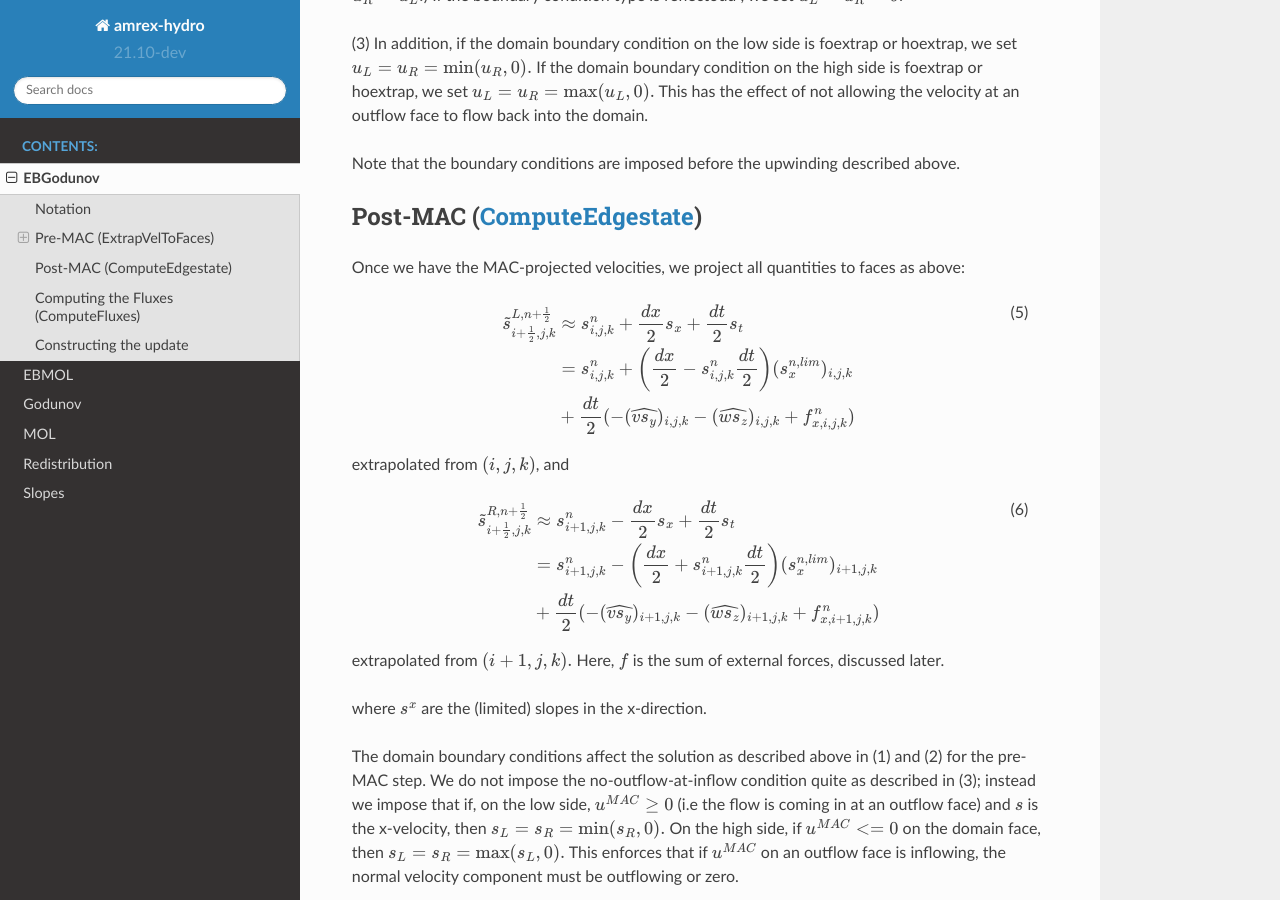
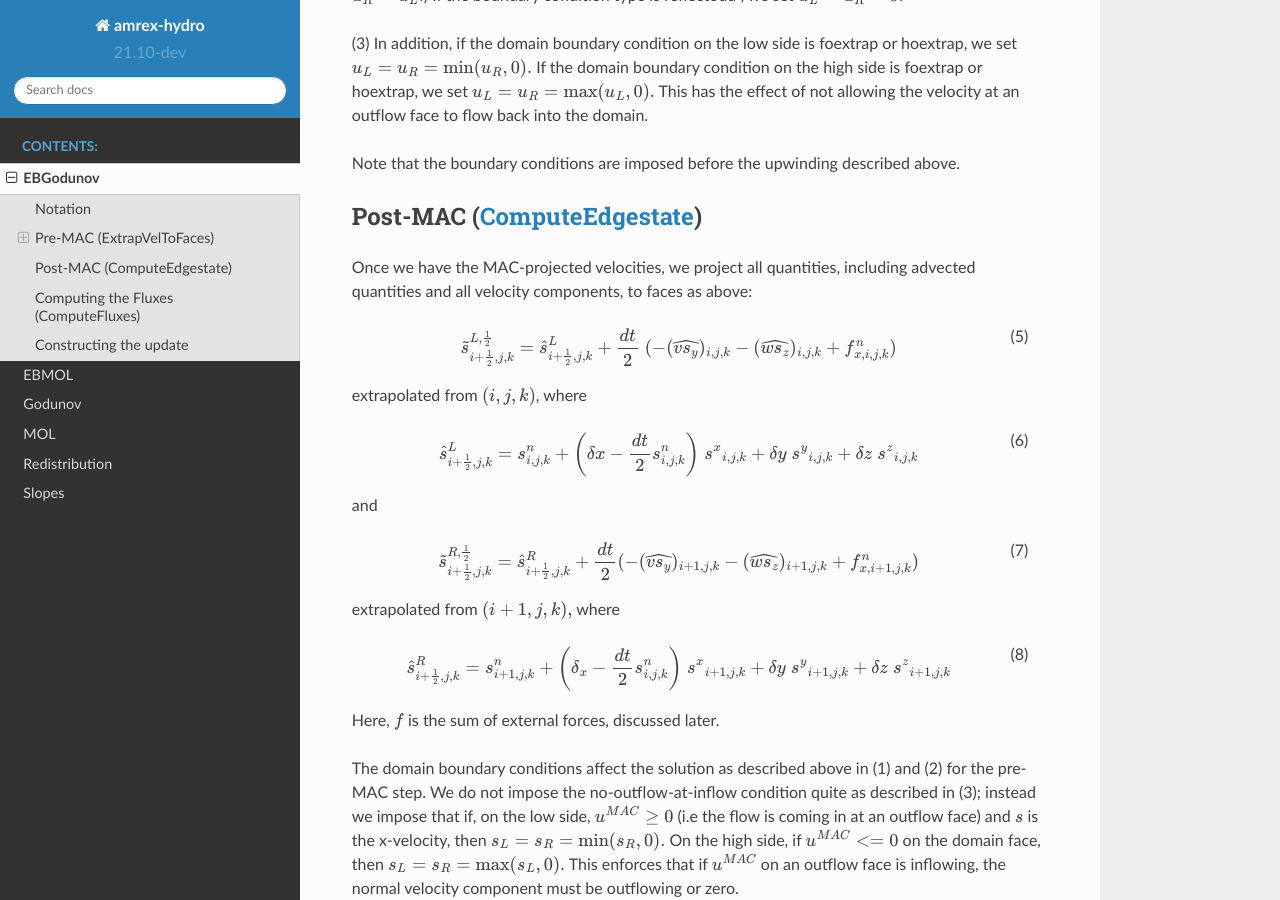
Before and after one commit to AMReX-Fluids/AMReX-Hydro, a Sphinx documentation site: the page built from Docs/source/EBGodunov.rst, in a window 1280 px wide and 900 px high, scrolled down 2642 px. Built offline with Sphinx 7.4.7 and the Read the Docs theme 2.0.0, drawn with Linux system fonts in a browser that asks for light colours; some of the changed text lies outside the part shown.

Commit message:
do post-MAC formulas

```diff
--- a/Docs/source/EBGodunov.rst
+++ b/Docs/source/EBGodunov.rst
@@ -62,7 +62,7 @@ extrapolated from :math:`(i+1,j,k),` where
 
 Here, :math:`f` is the sum of external forces, discussed later.
 
-Here the slopes $(u^x,u^y,u^z)$ are calculated using a least-squares fit to available data and
+Here the slopes :math:`(u^x,u^y,u^z)` are calculated using a least-squares fit to available data and
 :math:`\delta_x,` :math:`\delta_y` and :math:`\delta_z` are the components of the distance vector
 from the cell centroid to the face centroid of the :math:`x`-face at :math:`(i-\frac{1}{2},j,k)`.
 These slopes are limited with a Barth-Jesperson type of limiter that enforces no new maxima or minima
@@ -186,28 +186,42 @@ Post-MAC (`ComputeEdgestate`_)
 
 .. _`ComputeEdgeState`: https://amrex-codes.github.io/amrex-hydro/Doxygen/html/namespaceEBGodunov.html#afb5b3b4bcea09a8aeeb568ddde3a46e4
 
-Once we have the MAC-projected velocities, we project all quantities to
-faces as above:
+Once we have the MAC-projected velocities, we project all quantities, including
+advected quantities and all velocity components, to faces as above:
 
 .. math::
    :label: eq3-ebg
 
-   \tilde{s}_{i+\frac{1}{2},j,k}^{L,{n+\frac{1}{2}}} & \approx s_{i,j,k}^n + \frac{dx}{2} s_x + \frac{dt}{2} s_t \\
-    & = s_{i,j,k}^n + \left( \frac{dx}{2} - s^n_{i,j,k} \frac{dt}{2} \right) (s_x^{n,lim})_{i,j,k} \\
-    & + \frac{dt}{2} (-(\widehat{v s_y})_{i,j,k} - (\widehat{w s_z})_{i,j,k} + f_{x,i,j,k}^n)
+   \tilde{s}_{i+\frac{1}{2},j,k}^{L,\frac{1}{2}} = \hat{s}_{i+\frac{1}{2},j,k}^{L} +
+   \frac{dt}{2} \; (-(\widehat{v s_y})_{i,j,k} - (\widehat{w s_z})_{i,j,k} + f_{x,i,j,k}^n)
 
-extrapolated from :math:`(i,j,k)`, and
+extrapolated from :math:`(i,j,k)`, where
+
+.. math::
+   :label: eq3-ebg2
+
+   \hat{s}_{i+\frac{1}{2},j,k}^{L} = s_{i,j,k}^n +
+   \left( \delta x - \frac{dt}{2} s_{i,j,k}^n \right)
+   \; {s^x}_{i,j,k} +  \delta y \; {s^y}_{i,j,k} + \delta z \; {s^z}_{i,j,k}
+
+and
 
 .. math::
    :label: eq4-ebg
 
-    \tilde{s}_{i+\frac{1}{2},j,k}^{R,{n+\frac{1}{2}}} & \approx s_{i+1,j,k}^n - \frac{dx}{2} s_x + \frac{dt}{2} s_t \\
-    & = s_{i+1,j,k}^n - \left( \frac{dx}{2} + s^n_{i+1,j,k} \frac{dt}{2} \right)(s^{n,lim}_x)_{i+1,j,k} \\
-    & + \frac{dt}{2} (-(\widehat{v s_y})_{i+1,j,k} - (\widehat{w s_z})_{i+1,j,k} + f_{x,i+1,j,k}^n)
+   \tilde{s}_{i+\frac{1}{2},j,k}^{R,\frac{1}{2}} = \hat{s}_{i+\frac{1}{2},j,k}^{R} +
+   \frac{dt}{2} (-(\widehat{v s_y})_{i+1,j,k} - (\widehat{w s_z})_{i+1,j,k} + f_{x,i+1,j,k}^n)
 
-extrapolated from :math:`(i+1,j,k).` Here, :math:`f` is the sum of external forces, discussed later.
+extrapolated from :math:`(i+1,j,k),` where
 
-where :math:`s^x` are the (limited) slopes in the x-direction.
+.. math::
+   :label: eq4-ebg2
+
+   \hat{s}_{i+\frac{1}{2},j,k}^{R} = s_{i+1,j,k}^n +
+   \left(\delta_x  - \frac{dt}{2} s_{i,j,k}^n \right)
+   \; {s^x}_{i+1,j,k} +  \delta y \; {s^y}_{i+1,j,k} + \delta z \; {s^z}_{i+1,j,k}
+
+Here, :math:`f` is the sum of external forces, discussed later.
 
 The domain boundary conditions affect the solution as described above in
 (1) and (2) for the pre-MAC step. We do not impose the
```
